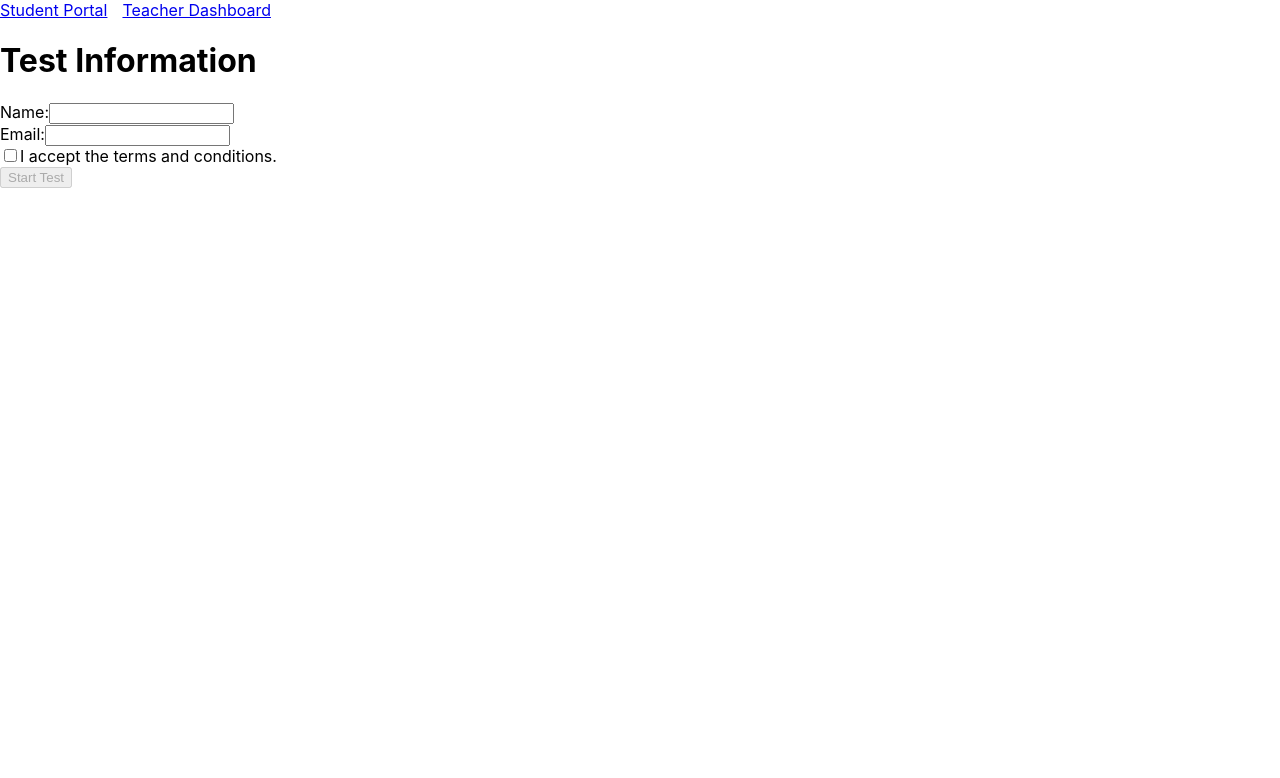
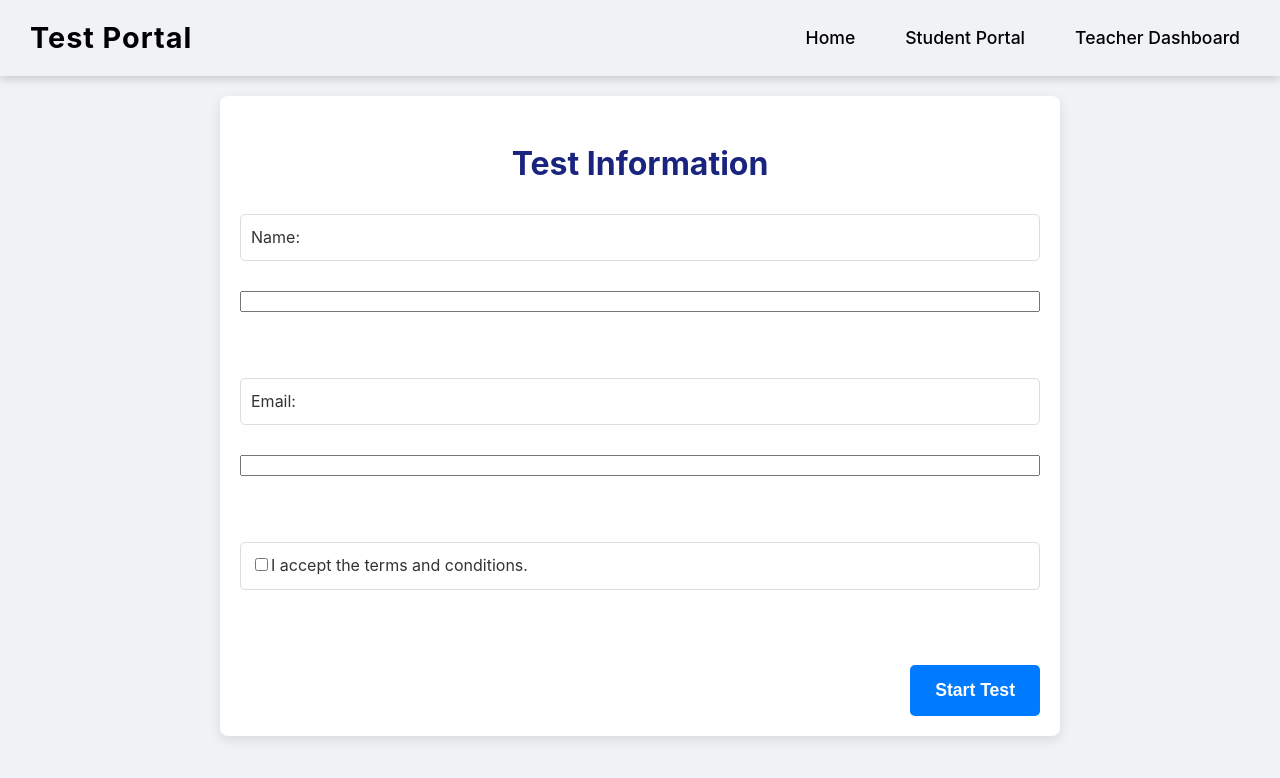
Before and after one commit to 2503dhruv/TestSeries, a React (Create React App) app in the folder frontend/: page /test/1 in a window 1280 px wide. Shown: the top 778 px of the page. Built offline with nearby package versions, Linux system fonts and the light colour scheme.

Commit message:
Basic Frontend

```diff
--- a/frontend/src/App.js
+++ b/frontend/src/App.js
@@ -1,24 +1,23 @@
-import { BrowserRouter as Router, Routes, Route, Link } from 'react-router-dom';
+import { BrowserRouter as Router, Routes, Route } from 'react-router-dom';
 import StudentPortal from './components/StudentPortal';
 import TestTaker from './components/TestTaker';
 import TeacherDashboard from './components/TeacherDashboard';
+import Navbar from './components/Navbar/Navbar';
 import { ToastContainer } from "react-toastify";
 import "react-toastify/dist/ReactToastify.css";
 
 function App() {
     return (
         <Router>
-            <nav style={{ marginBottom: "20px" }}>
-                <Link to="/" style={{ marginRight: "15px" }}>Student Portal</Link>
-                <Link to="/teacher">Teacher Dashboard</Link>
-            </nav>
+
+            <Navbar />
 
             <Routes>
                 <Route path="/" element={<StudentPortal />} />
+                <Route path="/Student" element={<StudentPortal />} />
                 <Route path="/test/:id" element={<TestTaker />} />
                 <Route path="/teacher" element={<TeacherDashboard />} />
             </Routes>
-
 
             <ToastContainer position="top-right" autoClose={3000} />
         </Router>
--- /dev/null
+++ b/frontend/src/components/Navbar/Navbar.css
@@ -0,0 +1,46 @@
+/* Navbar.css */
+.navbar {
+  background-color: transparent;
+  color: #fff;
+  padding: 15px 30px;
+  display: flex;
+  justify-content: space-between;
+  align-items: center;
+  box-shadow: 0 2px 10px rgba(0, 0, 0, 0.2);
+}
+
+.navbar-logo a {
+  color: black;
+  text-decoration: none;
+  font-size: 1.8em;
+  font-weight: 700;
+  letter-spacing: 1px;
+  transition: color 0.3s ease;
+}
+
+.navbar-logo a:hover {
+  color: #c5cae9;
+}
+
+.navbar-links {
+  list-style: none;
+  margin: 0;
+  padding: 0;
+  display: flex;
+  gap: 30px;
+}
+
+.navbar-links li a {
+  color: black;
+  text-decoration: none;
+  font-size: 1.1em;
+  font-weight: 500;
+  padding: 5px 10px;
+  border-bottom: 2px solid transparent;
+  transition: all 0.3s ease;
+}
+
+.navbar-links li a:hover {
+  border-bottom: 2px solid #fff;
+  color: #c5cae9;
+}
--- /dev/null
+++ b/frontend/src/components/Navbar/Navbar.js
@@ -0,0 +1,26 @@
+import React from 'react';
+import { Link } from 'react-router-dom';
+import './Navbar.css';
+
+const Navbar = () => {
+  return (
+    <nav className="navbar">
+      <div className="navbar-logo">
+        <Link to="/">Test Portal</Link>
+      </div>
+      <ul className="navbar-links">
+        <li>
+            <Link to="/">Home</Link>
+        </li>
+        <li>
+          <Link to="/Student">Student Portal</Link>
+        </li>
+        <li>
+          <Link to="/teacher">Teacher Dashboard</Link>
+        </li>
+      </ul>
+    </nav>
+  );
+};
+
+export default Navbar;
--- /dev/null
+++ b/frontend/src/components/StudentPortal.css
@@ -0,0 +1,70 @@
+/* StudentPortal.css */
+body {
+  font-family: -apple-system, BlinkMacSystemFont, 'Segoe UI', Roboto, Oxygen, Ubuntu, Cantarell, 'Open Sans', 'Helvetica Neue', sans-serif;
+  background-color: #f0f2f5;
+  color: #333;
+  line-height: 1.6;
+}
+
+.StudentPortal h1 {
+  text-align: center;
+  color: #1a237e;
+  margin-bottom: 25px;
+  font-size: 2.5em;
+  font-weight: 700;
+}
+
+.StudentPortal ul {
+  list-style: none;
+  padding: 0;
+  display: flex;
+  flex-direction: column;
+  gap: 15px;
+  max-width: 800px;
+  margin: 0 auto;
+}
+
+.StudentPortal li {
+  background: #fff;
+  border-radius: 10px;
+  box-shadow: 0 4px 12px rgba(0, 0, 0, 0.08);
+  padding: 20px;
+  display: flex;
+  justify-content: space-between;
+  align-items: center;
+  transition: transform 0.2s ease-in-out, box-shadow 0.2s ease-in-out;
+}
+
+.StudentPortal li:hover {
+  transform: translateY(-5px);
+  box-shadow: 0 6px 16px rgba(0, 0, 0, 0.12);
+}
+
+.StudentPortal li > span {
+  font-size: 1.2em;
+  font-weight: 600;
+  color: #424242;
+}
+
+.StudentPortal button {
+  background-color: #007bff;
+  color: #fff;
+  border: none;
+  border-radius: 25px;
+  padding: 10px 20px;
+  font-size: 0.95em;
+  font-weight: 600;
+  cursor: pointer;
+  transition: background-color 0.3s ease;
+}
+
+.StudentPortal button:hover {
+  background-color: #0056b3;
+}
+
+.StudentPortal p {
+  text-align: center;
+  font-style: italic;
+  color: #6c757d;
+  margin-top: 30px;
+}
--- a/frontend/src/components/StudentPortal.js
+++ b/frontend/src/components/StudentPortal.js
@@ -1,6 +1,7 @@
 import React, { useState, useEffect } from "react";
 import { Link } from "react-router-dom";
 import API from "../api";
+import "./StudentPortal.css";
 
 const StudentPortal = () => {
   const [tests, setTests] = useState([]);
@@ -23,7 +24,7 @@ const StudentPortal = () => {
   if (loading) return <div>Loading tests...</div>;
 
 return (
-    <div>
+  <div className="StudentPortal">
     <h1>Available Tests</h1>
     {tests.length === 0 ? (
       <p>No tests are currently available.</p>
--- /dev/null
+++ b/frontend/src/components/TeacherDashboard.css
@@ -0,0 +1,91 @@
+/* TeacherDashboard.css */
+body {
+  font-family: -apple-system, BlinkMacSystemFont, 'Segoe UI', Roboto, Oxygen, Ubuntu, Cantarell, 'Open Sans', 'Helvetica Neue', sans-serif;
+  background-color: #f0f2f5;
+  color: #333;
+  line-height: 1.6;
+}
+
+.TeacherDashboard {
+  max-width: 1000px;
+  margin: 20px auto;
+  padding: 20px;
+  background-color: #fff;
+  border-radius: 8px;
+  box-shadow: 0 4px 12px rgba(0, 0, 0, 0.1);
+}
+
+.TeacherDashboard h1, .TeacherDashboard h2 {
+  color: #1a237e;
+  border-bottom: 2px solid #e0e0e0;
+  padding-bottom: 10px;
+  margin-bottom: 20px;
+}
+
+.TeacherDashboard form {
+  display: flex;
+  flex-direction: column;
+  gap: 15px;
+  margin-bottom: 25px;
+}
+
+.TeacherDashboard form input[type="text"],
+.TeacherDashboard form input[type="file"] {
+  padding: 12px;
+  border: 1px solid #ccc;
+  border-radius: 5px;
+  font-size: 1em;
+}
+
+.TeacherDashboard form button {
+  background-color: #28a745;
+  color: #fff;
+  border: none;
+  border-radius: 5px;
+  padding: 12px;
+  font-size: 1em;
+  cursor: pointer;
+  transition: background-color 0.3s ease;
+}
+
+.TeacherDashboard form button:hover {
+  background-color: #218838;
+}
+
+.TeacherDashboard p {
+  font-style: italic;
+  color: #6c757d;
+}
+
+.TeacherDashboard hr {
+  border: none;
+  border-top: 1px solid #e0e0e0;
+  margin: 30px 0;
+}
+
+.TeacherDashboard table {
+  width: 100%;
+  border-collapse: collapse;
+  margin-top: 20px;
+  box-shadow: 0 2px 8px rgba(0, 0, 0, 0.05);
+}
+
+.TeacherDashboard th,
+.TeacherDashboard td {
+  text-align: left;
+  padding: 12px 15px;
+  border-bottom: 1px solid #ddd;
+}
+
+.TeacherDashboard thead {
+  background-color: #f8f9fa;
+  color: #495057;
+}
+
+.TeacherDashboard tbody tr:nth-child(even) {
+  background-color: #f2f2f2;
+}
+
+.TeacherDashboard tbody tr:hover {
+  background-color: #e9ecef;
+}
--- a/frontend/src/components/TeacherDashboard.js
+++ b/frontend/src/components/TeacherDashboard.js
@@ -1,5 +1,6 @@
 import React, { useState, useEffect } from "react";
 import API from "../api";
+import "./TeacherDashboard.css";
 
 const TeacherDashboard = () => {
   const [file, setFile] = useState(null);
@@ -48,7 +49,7 @@ const TeacherDashboard = () => {
   };
 
   return (
-    <div>
+    <div className="TeacherDashboard">
       <h1>Teacher Dashboard</h1>
 
       <h2>Upload New Test</h2>
--- /dev/null
+++ b/frontend/src/components/TestTaker.css
@@ -0,0 +1,110 @@
+/* TestTaker.css */
+body {
+  font-family: -apple-system, BlinkMacSystemFont, 'Segoe UI', Roboto, Oxygen, Ubuntu, Cantarell, 'Open Sans', 'Helvetica Neue', sans-serif;
+  background-color: #f0f2f5;
+  color: #333;
+  line-height: 1.6;
+}
+
+.TestTaker {
+  max-width: 800px;
+  margin: 20px auto;
+  padding: 20px;
+  background-color: #fff;
+  border-radius: 8px;
+  box-shadow: 0 4px 12px rgba(0, 0, 0, 0.1);
+}
+
+.TestTaker h1 {
+  text-align: center;
+  color: #1a237e;
+  margin-bottom: 25px;
+}
+
+.TestTaker form {
+  display: flex;
+  flex-direction: column;
+  gap: 20px;
+}
+
+.TestTaker .info-form input[type="text"],
+.TestTaker .info-form input[type="email"] {
+  width: 100%;
+  padding: 10px;
+  margin-top: 5px;
+  border: 1px solid #ccc;
+  border-radius: 5px;
+  box-sizing: border-box;
+}
+
+.TestTaker .info-form label {
+  font-weight: 600;
+  color: #424242;
+}
+
+.TestTaker .question-container {
+  background: #f8f9fa;
+  border: 1px solid #e0e0e0;
+  border-radius: 8px;
+  padding: 20px;
+  margin-bottom: 20px;
+}
+
+.TestTaker h3 {
+  color: #333;
+  margin-top: 0;
+  margin-bottom: 15px;
+}
+
+.TestTaker label {
+  display: block;
+  margin-bottom: 10px;
+  cursor: pointer;
+  padding: 10px;
+  background-color: #fff;
+  border: 1px solid #ddd;
+  border-radius: 5px;
+  transition: background-color 0.2s;
+}
+
+.TestTaker label:hover {
+  background-color: #f0f0f0;
+}
+
+.TestTaker input[type="radio"] {
+  margin-right: 10px;
+}
+
+.TestTaker button[type="submit"] {
+  background-color: #007bff;
+  color: #fff;
+  border: none;
+  border-radius: 5px;
+  padding: 15px 25px;
+  font-size: 1.1em;
+  font-weight: 600;
+  cursor: pointer;
+  transition: background-color 0.3s ease;
+  align-self: flex-end;
+}
+
+.TestTaker button[type="submit"]:hover {
+  background-color: #0056b3;
+}
+
+.TestTaker .results-display {
+  text-align: center;
+  margin-top: 50px;
+}
+
+.TestTaker .results-display p {
+  font-size: 1.5em;
+  font-weight: 600;
+  color: #28a745;
+}
+
+.TestTaker .loading {
+  text-align: center;
+  font-style: italic;
+  color: #6c757d;
+}
--- a/frontend/src/components/TestTaker.js
+++ b/frontend/src/components/TestTaker.js
@@ -1,6 +1,7 @@
 import React, { useState, useEffect } from "react";
 import { useParams } from "react-router-dom";
 import API from "../api";
+import "./TestTaker.css";
 
 const TestTaker = () => {
   const { id } = useParams();
@@ -51,7 +52,7 @@ const TestTaker = () => {
 
   if (!accepted) {
     return (
-      <div>
+      <div className="TestTaker">
         <h1>Test Information</h1>
         <form
           onSubmit={(e) => {
@@ -93,11 +94,11 @@ const TestTaker = () => {
     );
   }
 
-  if (loading) return <div>Loading test...</div>;
+  if (loading) return <div className="TestTaker loading">Loading test...</div>;
 
   if (showResults) {
     return (
-      <div>
+      <div className="TestTaker results-display">
         <h1>Test Completed!</h1>
         <p>
           Your score: {score}/{test.questions.length}
@@ -107,11 +108,11 @@ const TestTaker = () => {
   }
 
   return (
-    <div>
+    <div className="TestTaker">
       <h1>{test?.title}</h1>
       <form onSubmit={handleSubmit}>
         {test?.questions.map((q, index) => (
-          <div key={q._id}>
+          <div key={q._id} className="question-container">
             <h3>
               {index + 1}. {q.question}
             </h3>
```
Lines whose indentation alone changed are shown as unchanged.
